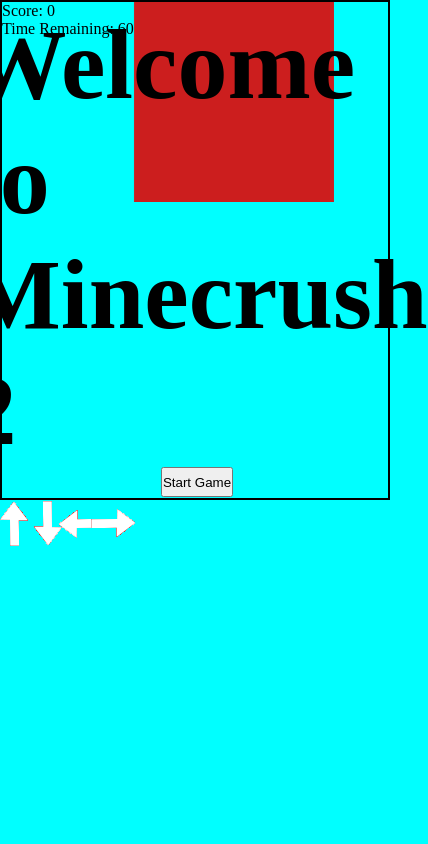
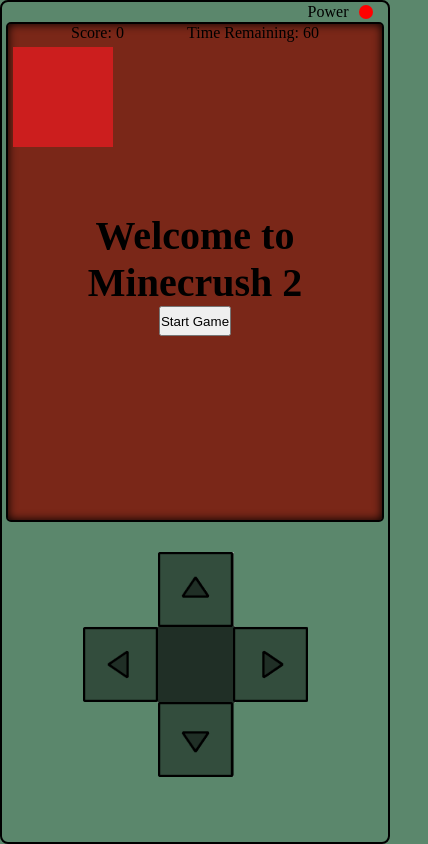
Before and after one commit to BethScarlett/webcrush-project, a website built with Vite: page index.html in a window 390 px wide. Shown: the whole page, 428 px wide, since content can reach past the window. Built offline with nearby package versions, Linux system fonts and the light colour scheme.

Commit message:
Completed mobile styling.

```diff
--- a/index.html
+++ b/index.html
@@ -9,6 +9,10 @@
   <body>
     <div id="app"></div>
     <script type="module" src="/src/main.ts"></script>
+    <div class="game-power">
+      <p class="game-power__title">Power</p>
+      <div class="game-power__light"></div>
+    </div>
     <div class="game-display">
       <div class="game-display__information">
         <h1 class="game-display__information--title">Welcome to Minecrush 2</h1>
@@ -29,25 +33,30 @@
     <div class="game-controls">
       <div class="game-controls__arrows">
         <img
-          src="./src/Images/arrow-placeholder.png"
+          src="./src/Images/keypad.png"
+          alt="keypad"
+          class="game-controls__arrows--keypad"
+        />
+        <img
+          src="./src/Images/arrow-key.png"
           alt=""
           class="game-controls__arrows--arrow"
           id="up"
         />
         <img
-          src="./src/Images/arrow-placeholder.png"
+          src="./src/Images/arrow-key.png"
           alt=""
           class="game-controls__arrows--arrow"
           id="down"
         />
         <img
-          src="./src/Images/arrow-placeholder.png"
+          src="./src/Images/arrow-key.png"
           alt=""
           class="game-controls__arrows--arrow"
           id="left"
         />
         <img
-          src="./src/Images/arrow-placeholder.png"
+          src="./src/Images/arrow-key.png"
           alt=""
           class="game-controls__arrows--arrow"
           id="right"
--- /dev/null
+++ b/src/Styling/_layout.scss
@@ -0,0 +1,136 @@
+@use "./variables" as *;
+* {
+  margin: 0;
+  padding: 0;
+  box-sizing: border-box;
+}
+
+body {
+  height: 100vh;
+  background-color: $page-background;
+  border: 2px solid black;
+  border-radius: 8px;
+}
+
+.game-power {
+  display: flex;
+  justify-content: flex-end;
+  align-items: center;
+  height: 20px;
+  width: 95vw;
+
+  &__title {
+    font-size: 16px;
+  }
+
+  &__light {
+    height: 14px;
+    width: 14px;
+    margin-left: 10px;
+    background-color: red;
+    border-radius: 10px;
+  }
+}
+
+.game-display {
+  display: flex;
+  flex-direction: column;
+  align-items: center;
+  height: 500px;
+  width: 97vw;
+  margin: auto;
+  background-color: $gameplay-area-background;
+  border: 2px solid $display-border;
+  border-radius: 5px;
+  box-shadow: inset 0 0 10px black;
+
+  &__objectives {
+    display: inherit;
+    justify-content: space-evenly;
+    width: 100%;
+  }
+
+  &__information {
+    display: inherit;
+    flex-direction: column;
+    height: inherit;
+    width: 100%;
+    margin: auto;
+    justify-content: center;
+    align-items: center;
+    position: absolute;
+    font-size: 20px;
+    text-align: center;
+    z-index: 2;
+  }
+
+  &__player {
+    align-self: flex-start;
+    position: sticky;
+    margin: 5px;
+    height: 100px;
+    width: 100px;
+  }
+
+  &__gem {
+    height: 200px;
+    width: auto;
+    border: 2px solid $display-border;
+  }
+
+  #gem1 {
+    position: absolute;
+    margin-left: 500px;
+    border: 3px solid green;
+  }
+  #gem2 {
+    position: absolute;
+    margin-top: 300px;
+    margin-left: 300px;
+    border: 3px solid purple;
+  }
+}
+
+.game-controls {
+  display: flex;
+  justify-content: center;
+  align-items: center;
+
+  &__arrows {
+    display: grid;
+    height: fit-content;
+    width: max-content;
+    grid-template: repeat(50px 3) / repeat(50px 3);
+    margin-top: 30px;
+
+    &--keypad {
+      height: 225px;
+      width: 225px;
+      grid-area: 1 / 1 / 4 / 4;
+    }
+
+    #up {
+      height: 75px;
+      width: 75px;
+      grid-area: 1 / 2 / 2 / 3;
+      transform: rotate(180deg);
+    }
+    #down {
+      height: 75px;
+      width: 75px;
+      grid-area: 3 / 2 / 4 / 3;
+    }
+    #right {
+      height: 75px;
+      width: 75px;
+      grid-area: 2 / 3 / 3 / 4;
+      transform: rotate(270deg);
+    }
+    #left {
+      height: 75px;
+      width: 75px;
+      grid-area: 2 / 1 / 3 / 2;
+      transform: rotate(90deg);
+    }
+  }
+}
--- a/src/Styling/_variables.scss
+++ b/src/Styling/_variables.scss
@@ -1,7 +1,8 @@
 /////Colour Variables/////
 
 //Backgrounds
-$page-background: #00ffff;
+$page-background: #5b876c;
+$gameplay-area-background: #7a2718;
 
 //Borders
 $display-border: #000000;
--- a/src/Styling/main.scss
+++ b/src/Styling/main.scss
@@ -1,74 +1,3 @@
 @use "./variables" as *;
 @use "./buttons" as *;
-
-* {
-  margin: 0;
-  padding: 0;
-  box-sizing: border-box;
-}
-
-body {
-  background-color: $page-background;
-}
-
-.game-display {
-  display: flex;
-  height: 500px;
-  min-width: 100%;
-  margin: auto;
-  border: 2px solid $display-border;
-
-  &__information {
-    display: inherit;
-    flex-direction: column;
-    height: inherit;
-    width: 100%;
-    margin: auto;
-    justify-content: center;
-    align-items: center;
-    position: absolute;
-    font-size: 50px;
-    z-index: 2;
-  }
-
-  &__player {
-    position: sticky;
-    height: 200px;
-    width: 200px;
-    left: 0px;
-    top: 0px;
-  }
-
-  &__gem {
-    // position: absolute;
-    // margin-top: 300px;
-    // margin-left: 300px;
-    height: 200px;
-    width: auto;
-    border: 2px solid $display-border;
-  }
-
-  #gem1 {
-    position: absolute;
-    margin-left: 500px;
-    border: 3px solid green;
-  }
-  #gem2 {
-    position: absolute;
-    margin-top: 300px;
-    margin-left: 300px;
-    border: 3px solid purple;
-  }
-}
-
-.game-controls__arrows {
-  #down {
-    transform: rotate(180deg);
-  }
-  #right {
-    transform: rotate(90deg);
-  }
-  #left {
-    transform: rotate(270deg);
-  }
-}
+@use "./layout" as *;
--- a/src/main.ts
+++ b/src/main.ts
@@ -2,6 +2,10 @@ import "./Styling/main.scss";
 import playerOne from "./Types & Objects/objects";
 
 /////////Set up elements for DOM manipulation//////////
+//Grab power display elements
+const powerIndicator =
+  document.querySelector<HTMLDivElement>(".game-power__light");
+
 //Grab game display elements from HTML
 const player = document.querySelector<HTMLImageElement>(
   ".game-display__player"
@@ -24,6 +28,11 @@ const startButton = document.querySelector<HTMLButtonElement>(
 //Grab game control elements from HTML
 const gameControls = document.querySelector(".game-controls"); //TODO - Pull all elements from game controls, slice to separate arrows & buttons then work from there
 const arrowButtons = document.querySelectorAll(".game-controls__arrows--arrow");
+
+//Null Exceptions for power display elements
+if (!powerIndicator) {
+  throw new Error("Error with power display");
+}
 
 //Null Exceptions for game display elements
 if (
@@ -157,6 +166,7 @@ const handleEndGame = (condition: string) => {
 const handleRestartGame = () => {
   score = 0;
   timeLeft = 61;
+  powerIndicator.style.backgroundColor = "#02FF62";
   resultsDisplay.style.display = "none";
   startButton.style.display = "none";
   player.style.top = "0";
```
Also changed, not shown: src/Images/arrow-key.png (added), src/Images/keypad.png (added).
